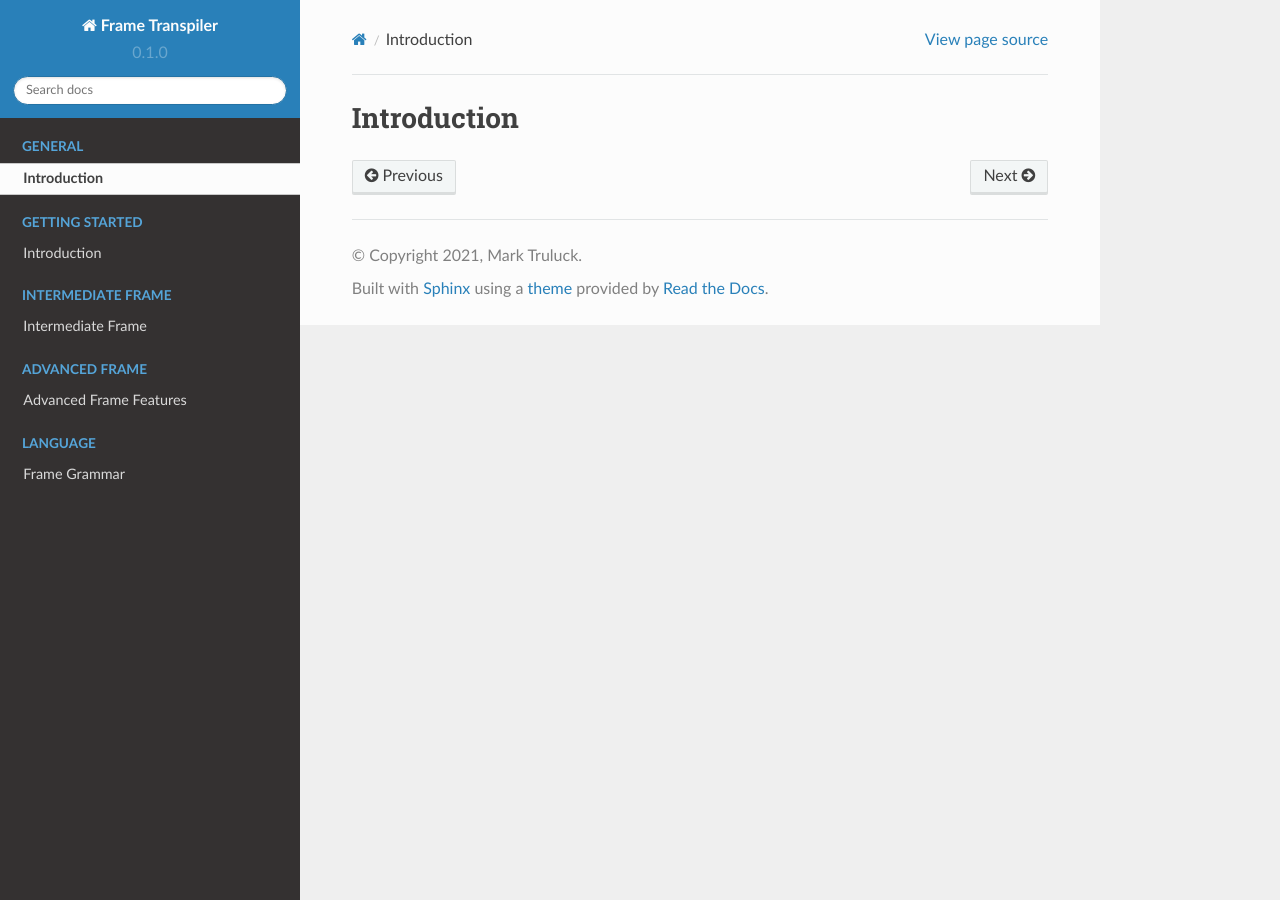
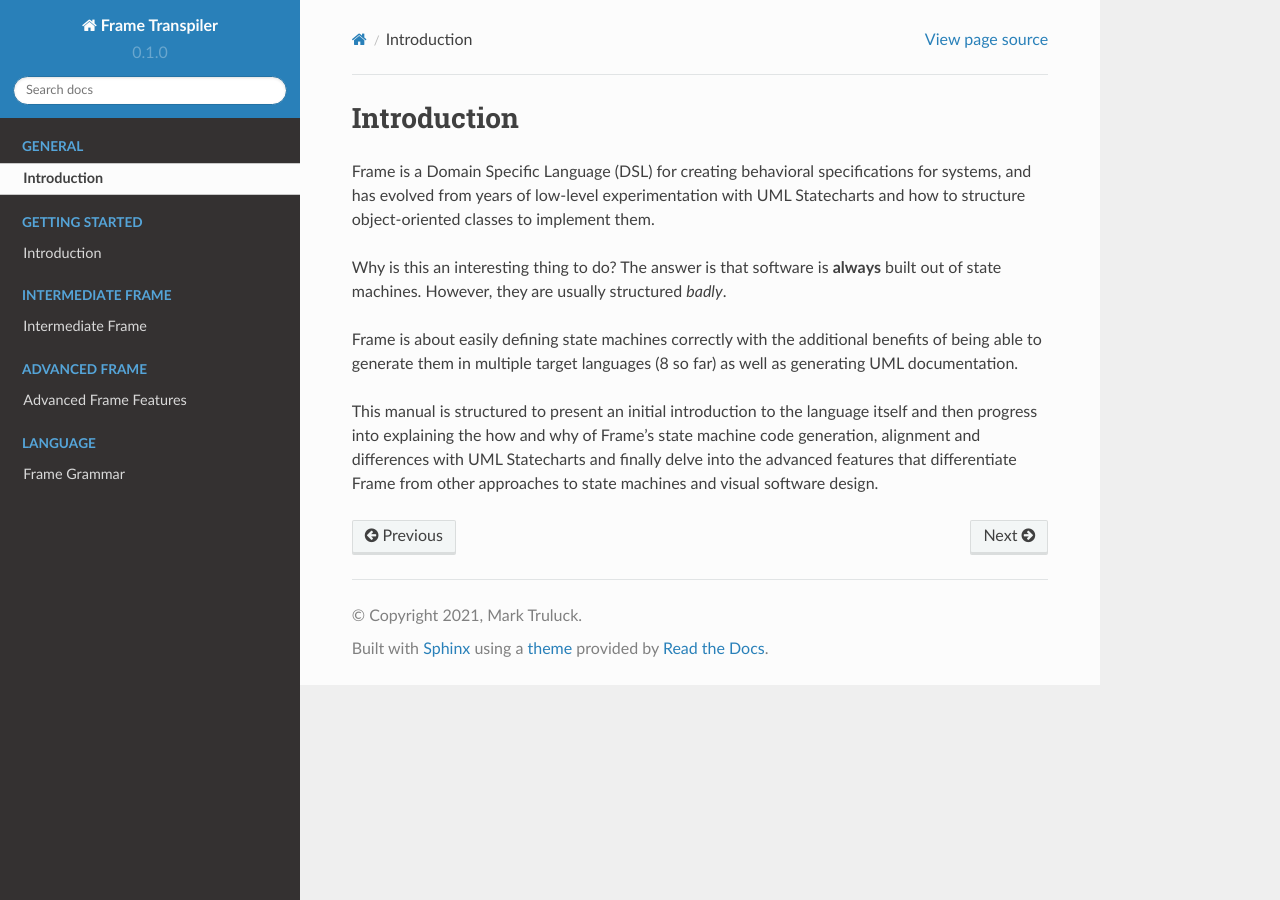
Before and after one commit to frame-lang/frame_transpiler, a Sphinx documentation site: the page built from docs/source/about/introduction.rst, in a window 1280 px wide. Built offline with Sphinx 7.4.7 and the Read the Docs theme 2.0.0, drawn with Linux system fonts in a browser that asks for light colours; pages that are not in the unit, such as notebooks, are missing from menus.

Commit message:
Intro work

```diff
--- a/docs/source/about/introduction.rst
+++ b/docs/source/about/introduction.rst
@@ -1,2 +1,21 @@
 Introduction
 ============
+
+Frame is a Domain Specific Language (DSL) for creating behavioral
+specifications for systems, and has
+evolved from years of low-level experimentation with UML Statecharts and
+how to structure object-oriented classes to implement them.
+
+Why is this an interesting thing to do? The answer is that software is
+**always** built out of state machines. However, they are usually structured
+*badly*.
+
+Frame is about easily defining state machines correctly with the additional
+benefits of being able to generate them in multiple target languages
+(8 so far) as well as generating UML documentation.
+
+This manual is structured to present an initial introduction to the language
+itself and then progress into explaining the how and why of Frame's
+state machine code generation, alignment and differences with UML Statecharts
+and finally delve into the advanced features that differentiate Frame from
+other approaches to state machines and visual software design.
```
